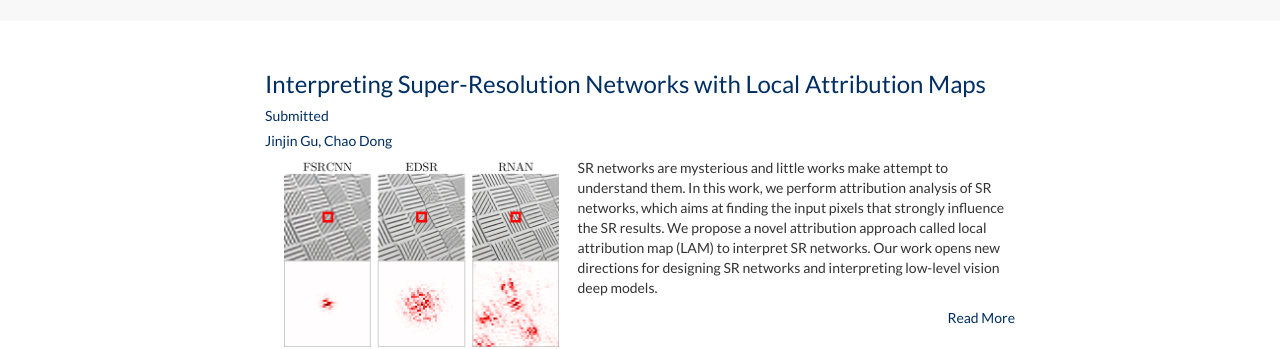
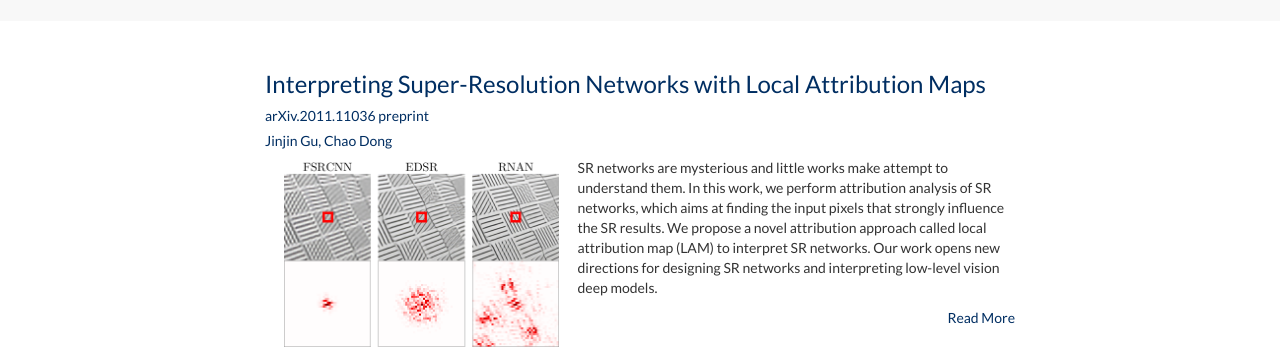
Before and after one commit to X-Lowlevel-Vision/x-lowlevel-vision.github.io, a Jekyll site: the page built from index.html, in a window 1280 px wide. Shown: the part 269-618 px from the top of the page. Built offline with Jekyll 4.4.1, drawn with Linux system fonts in a browser that asks for light colours; nearby versions of some CDN libraries; comment, search, counter and statistics services are not loaded; some of the changed lines change nothing that is shown.

Commit message:
upload-paper

```diff
--- a/_posts/2020-11-16-interpreting-super-resolution-networks-with-local-attribution-maps.md
+++ b/_posts/2020-11-16-interpreting-super-resolution-networks-with-local-attribution-maps.md
@@ -2,7 +2,7 @@
 layout: post
 tags: Super-Resolution Attribution-Analysis
 authors: "<a href='http://www.jasongt.com/'>Jinjin Gu</a>, <a href='https://xpixel.group/index.html'>Chao Dong</a>"
-venue: Submitted
+venue: "arXiv.2011.11036 preprint"
 date: 2020-11-16 00:00
 thumbnail: /assets/img/lam/web_cover.png
 title: Interpreting Super-Resolution Networks with Local Attribution Maps
@@ -64,8 +64,8 @@
 
 ### Resources
 <!-- - Paper (CVPR 2021) -->
-- Technical Report (arXiv)
-- [Technical Report (Full resolution)]()
+- [Technical Report (arXiv)](https://arxiv.org/abs/2011.11036)
+- [Technical Report (Full resolution)](assets/pdfs/LAM-full-resolution.pdf)
 - [Colab Demo](https://colab.research.google.com/drive/1ZodQ8CRCfHw0y6BweG9zB3YrK_lYWcDk?usp=sharing)
 - Code on GitHub (Coming soon)
 
```
